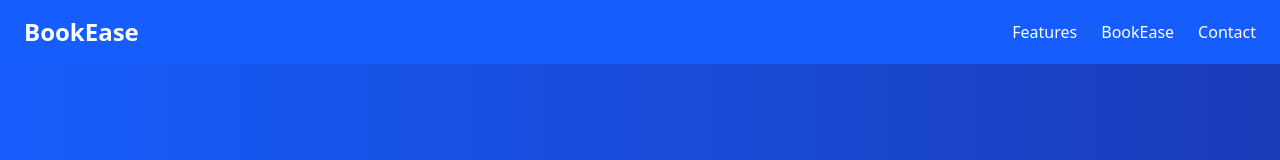
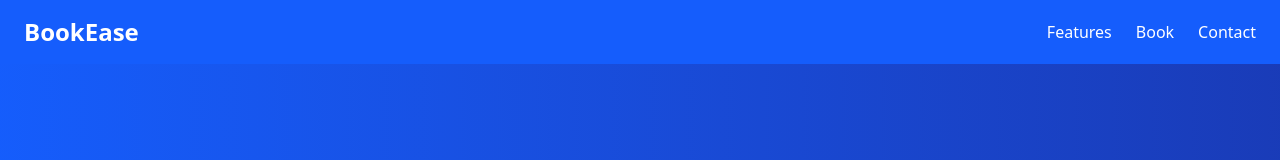
Before and after one commit to Abdirizaq5/Bookease, a Next.js app: page / in a window 1280 px wide. Shown: the top 160 px of the page. Built offline with nearby package versions, Linux system fonts and the light colour scheme.

Commit message:
BookPage updated

```diff
--- a/app/page.tsx
+++ b/app/page.tsx
@@ -14,7 +14,7 @@ export default function HomePage() {
               Features
             </a>
             <a href="#booking" className="hover:text-blue-200">
-              BookEase
+              Book
             </a>
             <a href="#contact" className="hover:text-blue-200">
               Contact
```
